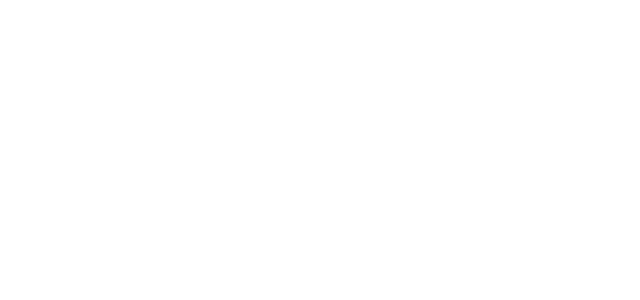
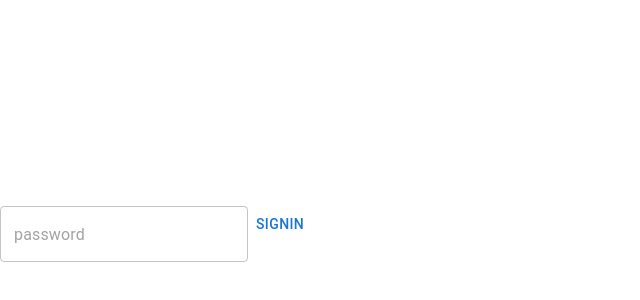
Before and after one commit to princejohnson37/MyJournal-Frontend, a React (Vite) app: page / in a window 1280 px wide. Shown: the part 166-466 px from the top of the page, without its empty margins (0-640 px from the left). Built offline with nearby package versions, Linux system fonts and the light colour scheme.

Commit message:
auth buttons  init

```diff
--- a/src/App.jsx
+++ b/src/App.jsx
@@ -1,11 +1,13 @@
-import { useState } from 'react';
 import './App.css'
+import AuthTextInput from './components/AuthPages/AuthTextInput'
+import SignButton from './components/AuthPages/SignButton'
 
 function App() {
 
   return (
     <>
-
+    <AuthTextInput inputType="password" placeholder="password"/>
+    <SignButton label={"SignIn"} />
     </>
   )
 }
--- /dev/null
+++ b/src/components/AuthPages/AuthTextInput.jsx
@@ -0,0 +1,13 @@
+import { TextField } from "@mui/material";
+
+import React from 'react'
+
+function AuthTextInput({inputType,placeholder}) {
+  return (
+    <TextField type={inputType} placeholder={placeholder}>
+
+    </TextField>
+  )
+}
+
+export default AuthTextInput
--- /dev/null
+++ b/src/components/AuthPages/SignButton.jsx
@@ -0,0 +1,8 @@
+import React from "react";
+import { Button } from "@mui/material";
+
+function SignButton({label, type}) {
+  return <Button>{label}</Button>;
+}
+
+export default SignButton;
```
